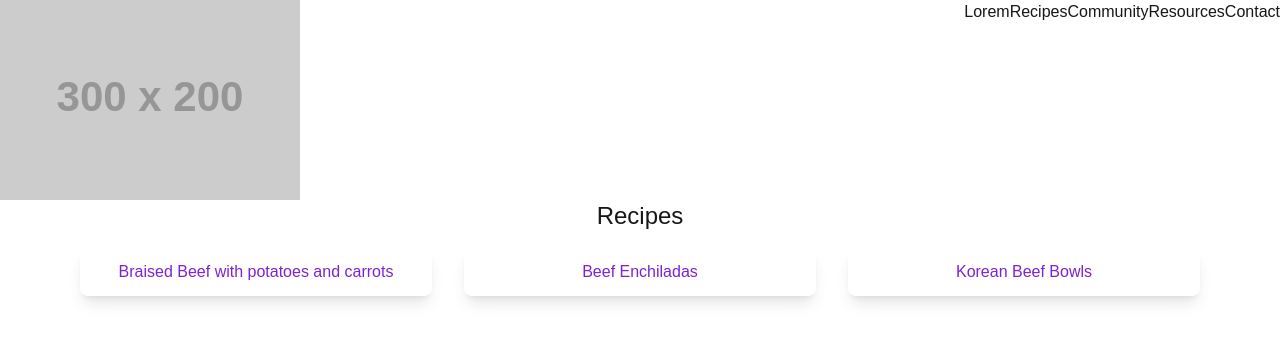
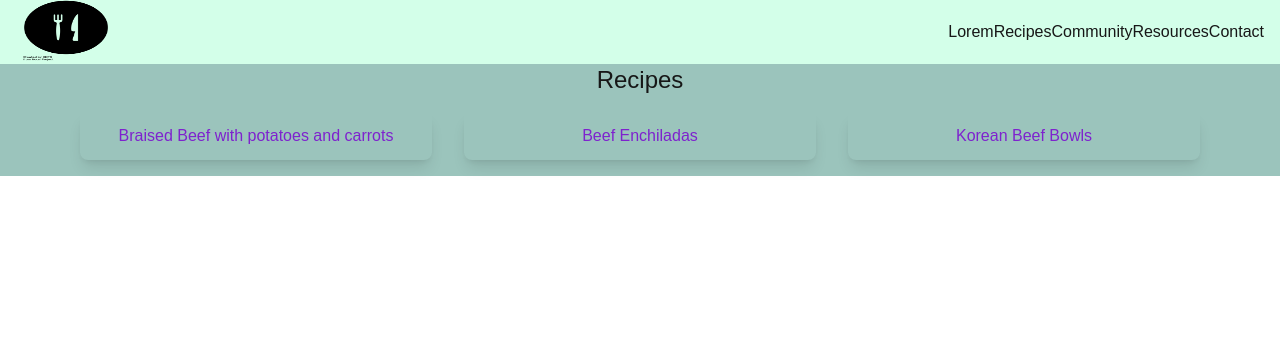
Before and after one commit to emmafattori/meal-planning, a Next.js app: page /recipes in a window 1280 px wide. Shown: the top 342 px of the page. Built offline with nearby package versions, Linux system fonts and the light colour scheme.

Commit message:
Adding logo and colour to homepage

```diff
--- a/src/app/recipes/page.tsx
+++ b/src/app/recipes/page.tsx
@@ -35,7 +35,7 @@ const [recipes, setRecipes] = useState<Recipe[]>([])
   console.log(recipes)
 
   return (
-    <section className="text-center">
+    <section className="text-center bg-[#9BC4BC]">
       <h1 className="text-2xl">Recipes</h1>
       {/* TODO - add recipe details page, pass the route */}
 <ul className="flex flex-wrap justify-around w-[90%] mx-auto">
--- a/src/components/header/header.tsx
+++ b/src/components/header/header.tsx
@@ -1,6 +1,6 @@
 export const Header = () => {
     return (
-        <header className="h-screen" >
+        <header className="bg-[#9BC4BC]">
             <section className="flex justify-center align-middle">
                 <div className="flex flex-col text-center">
 
--- a/src/components/navigation/navigation.tsx
+++ b/src/components/navigation/navigation.tsx
@@ -4,9 +4,18 @@ export const Navigation = () => {
     console.log('Navigation rendered');
 
     return (
-        <nav className="flex justify-between">
-        <div>
-            <Image src={'https://placehold.co/300x200'} alt={''} width={300} height={200} />
+        <nav className="flex items-center justify-between w-full h-16 bg-[#D3FFE9] px-4">
+        <div className="relative w-[8%] h-full">
+
+              <Image
+     src={'/fork-and-knife.png'}
+      alt="Logo"
+      layout="fill"
+    //   width={500}
+    //   height={500}
+    //   objectFit='contain'
+      className="w-full"  // Ensure the image scales within its container
+    />
         </div>
         <ul className="flex">
             <li><a href="">Lorem</a></li>
```
Also changed, not shown: public/fork-and-knife.png (added).
